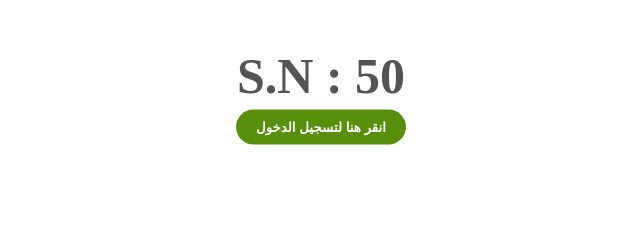
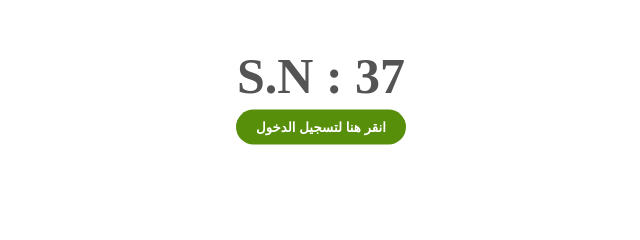
Before and after one commit to ALEmadTransport/account_37, a plain HTML site: page index.html in a window 1280 px wide. Shown: the part 273-513 px from the top of the page, 319-959 px from the left. Drawn offline with Linux system fonts and the light colour scheme.

Commit message:
Update index.html

```diff
--- a/index.html
+++ b/index.html
@@ -49,7 +49,7 @@
 
 <body>
     <img src="background.png" alt="">
-    <span class="sn-label">S.N : 50</span>
+    <span class="sn-label">S.N : 37</span>
     <br>
     <br>
     <br>
```
